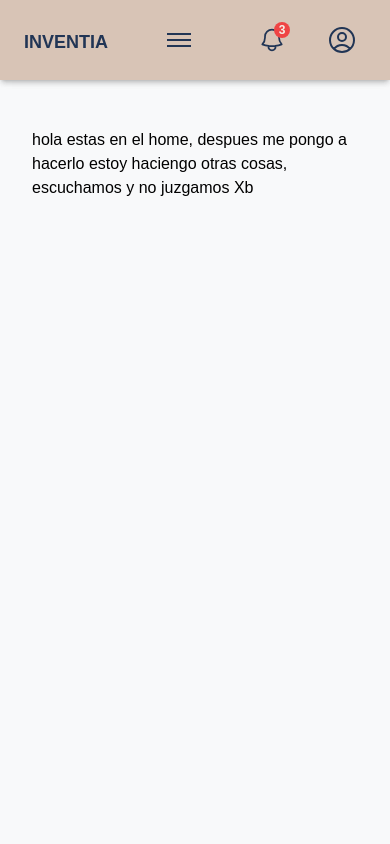
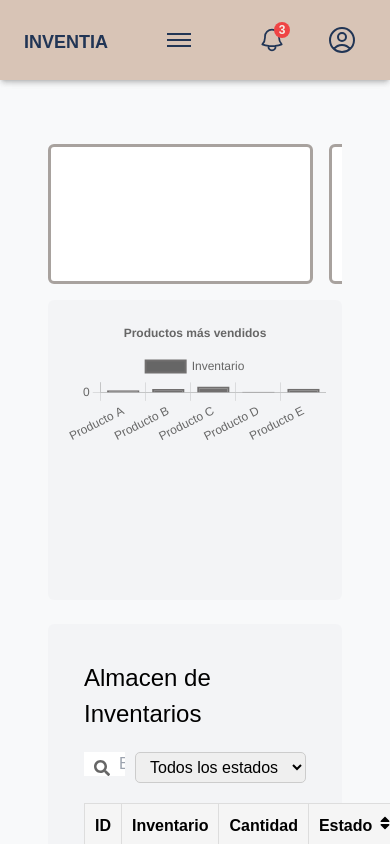
Before and after one commit to No-Country-simulation/S20-21-webapp, a React (Vite) app in the folder client/inventario/: page /inventario/home in a window 390 px wide. Built offline with nearby package versions, Linux system fonts and the light colour scheme.

Commit message:
Add: Arreglos y añadidos a Home

```diff
--- /dev/null
+++ b/client/inventario/src/components/Almacen/Almacen.tsx
@@ -0,0 +1,123 @@
+import { useState } from "react";
+import { FaEdit, FaTrash, FaSearch, FaSort, FaSortUp, FaSortDown } from "react-icons/fa";
+import "./almacen.css";
+
+interface Almacen {
+    id: number;
+    almacen: string;
+    cantidad: number;
+    estado: string;
+}
+
+const AlmacenesIniciales: Almacen[] = [
+    { id: 1, almacen: "Inventario A", cantidad: 120, estado: "Disponible" },
+    { id: 2, almacen: "Inventario B", cantidad: 190, estado: "Por agotarse" },
+    { id: 3, almacen: "Inventario C", cantidad: 300, estado: "Disponible" },
+    { id: 4, almacen: "Inventario D", cantidad: 50, estado: "Agotado" },
+    { id: 5, almacen: "Inventario E", cantidad: 200, estado: "Disponible" },
+];
+
+const TablaAlmacenes = () => {
+    const [almacenes, setAlmacenes] = useState(AlmacenesIniciales);
+    const [busqueda, setBusqueda] = useState("");
+    const [filtroEstado, setFiltroEstado] = useState("");
+    const [ordenEstado, setOrdenEstado] = useState<"asc" | "desc" | null>(null);
+
+    const cambiarEstado = (id: number, nuevoEstado: string) => {
+        setAlmacenes(almacenes.map(item =>
+            item.id === id ? { ...item, estado: nuevoEstado } : item
+        ));
+    };
+
+    const filtrarAlmacenes = almacenes.filter(item => {
+        const coincideNombre = item.almacen.toLowerCase().includes(busqueda.toLowerCase());
+        const coincideEstado = filtroEstado ? item.estado === filtroEstado : true;
+        return coincideNombre && coincideEstado;
+    });
+
+    const ordenarAlmacenes = () => {
+        if (!ordenEstado) return filtrarAlmacenes;
+        return filtrarAlmacenes.sort((a, b) => {
+            if (ordenEstado === "asc") return a.estado.localeCompare(b.estado);
+            return b.estado.localeCompare(a.estado);
+        });
+    };
+
+    const almacenesFiltradosYOrdenados = ordenarAlmacenes();
+
+    return (
+        <div className="container">
+            <h2 className="title">Almacen de Inventarios</h2>
+            <div className="filters">
+                <div className="search-container">
+                    <FaSearch className="search-icon" />
+                    <input
+                        type="text"
+                        placeholder="Buscar producto por nombre"
+                        className="search-input"
+                        value={busqueda}
+                        onChange={(e) => setBusqueda(e.target.value)}
+                    />
+                </div>
+                <select
+                    className="status-filter"
+                    value={filtroEstado}
+                    onChange={(e) => setFiltroEstado(e.target.value)}
+                >
+                    <option value="">Todos los estados</option>
+                    {["Disponible", "Por agotarse", "Agotado"].map((estado) => (
+                        <option key={estado} value={estado}>
+                            {estado}
+                        </option>
+                    ))}
+                </select>
+            </div>
+            <table className="table">
+                <thead>
+                    <tr>
+                        <th>ID</th>
+                        <th>Inventario</th>
+                        <th>Cantidad</th>
+                        <th>
+                            Estado
+                            <button
+                                className="sort-button"
+                                onClick={() => setOrdenEstado(ordenEstado === "asc" ? "desc" : "asc")}
+                            >
+                                {ordenEstado === "asc" ? <FaSortUp /> : ordenEstado === "desc" ? <FaSortDown /> : <FaSort />}
+                            </button>
+                        </th>
+                        <th>Acción</th>
+                    </tr>
+                </thead>
+                <tbody>
+                    {almacenesFiltradosYOrdenados.map(({ id, almacen, cantidad, estado }) => (
+                        <tr key={id}>
+                            <td>{id}</td>
+                            <td>{almacen}</td>
+                            <td>{cantidad}</td>
+                            <td>
+                                <select
+                                    value={estado}
+                                    onChange={(e) => cambiarEstado(id, e.target.value)}
+                                >
+                                    {["Disponible", "Por agotarse", "Agotado"].map((estadoOption) => (
+                                        <option key={estadoOption} value={estadoOption}>
+                                            {estadoOption}
+                                        </option>
+                                    ))}
+                                </select>
+                            </td>
+                            <td className="actions">
+                                <button className="edit" aria-label="Editar"><FaEdit /></button>
+                                <button className="delete" aria-label="Eliminar"><FaTrash /></button>
+                            </td>
+                        </tr>
+                    ))}
+                </tbody>
+            </table>
+        </div>
+    );
+};
+
+export default TablaAlmacenes;
--- /dev/null
+++ b/client/inventario/src/components/Almacen/almacen.css
@@ -0,0 +1,20 @@
+/* Estilos personalizados para la tabla */
+table {
+    width: 100%;
+    border-collapse: collapse;
+}
+
+th,
+td {
+    padding: 12px;
+    text-align: left;
+}
+
+th {
+    background-color: #f9fafb;
+    font-weight: 600;
+}
+
+tr:hover {
+    background-color: #f3f4f6;
+}
--- /dev/null
+++ b/client/inventario/src/components/Graficos/GraphBars.tsx
@@ -0,0 +1,58 @@
+import { Bar } from "react-chartjs-2";
+import {
+    Chart as ChartJS,
+    CategoryScale,
+    LinearScale,
+    BarElement,
+    Title,
+    Tooltip,
+    Legend,
+} from "chart.js";
+
+// Registrar componentes de Chart.js
+ChartJS.register(
+    CategoryScale,
+    LinearScale,
+    BarElement,
+    Title,
+    Tooltip,
+    Legend
+);
+
+const GraphBars = () => {
+    // Datos de los productos
+    const labels = ["Producto A", "Producto B", "Producto C", "Producto D", "Producto E"];
+    const dataValues = [120, 190, 300, 50, 200];
+
+
+
+    const datos = {
+        labels: labels,
+        datasets: [
+            {
+                label: "Inventario",
+                data: dataValues,
+                backgroundColor: "#55555",
+                borderColor: "#716f6f",
+                borderWidth: 2,
+            },
+        ],
+    };
+
+    const opciones = {
+        responsive: true,
+        plugins: {
+            legend: {
+                position: "top" as const,
+            },
+            title: {
+                display: true,
+                text: "Productos más vendidos",
+            },
+        },
+    };
+
+    return <Bar data={datos} options={opciones} />;
+};
+
+export default GraphBars;
--- /dev/null
+++ b/client/inventario/src/page/home/home.css
@@ -0,0 +1,9 @@
+/* Para mejorar el scroll del carrusel en móvil */
+.md\:hidden::-webkit-scrollbar {
+    height: 4px;
+}
+
+.md\:hidden::-webkit-scrollbar-thumb {
+    background-color: #cbd5e0;
+    border-radius: 2px;
+}
--- a/client/inventario/src/page/home/home.tsx
+++ b/client/inventario/src/page/home/home.tsx
@@ -1,7 +1,38 @@
+import TablaAlmacenes from "../../components/Almacen/Almacen";
+import GraphBars from "../../components/Graficos/GraphBars";
+
 const Home = () => {
   return (
-    <div>hola estas en el home, despues me pongo a hacerlo estoy haciengo otras cosas, escuchamos y no juzgamos Xb </div>
-  )
-}
+    <div className="h-full w-full p-4">
+      {/* Carrusel - Solo en mobile */}
+      <div className="md:hidden w-full h-[140px] flex overflow-x-auto snap-x snap-mandatory space-x-4 mb-4">
+        <div className="border-[3px] border-stone-400 h-full w-[90%] flex-shrink-0 rounded-md snap-center bg-white"></div>
+        <div className="border-[3px] border-stone-400 h-full w-[90%] flex-shrink-0 rounded-md snap-center bg-white"></div>
+        <div className="border-[3px] border-stone-400 h-full w-[90%] flex-shrink-0 rounded-md snap-center bg-white"></div>
+      </div>
 
-export default Home
+      {/* Diseño normal - Solo en desktop */}
+      <div className="hidden md:flex w-full h-[140px] justify-between mb-6">
+        <div className="shadow-[0px_1px_6px_6px_#E5E1DA] h-full w-[32.5%] rounded-md bg-white"></div>
+        <div className="shadow-[0px_1px_6px_6px_#E5E1DA] h-full w-[32.5%] rounded-md bg-white"></div>
+        <div className="shadow-[0px_1px_6px_6px_#E5E1DA] h-full w-[32.5%] rounded-md bg-white"></div>
+      </div>
+
+      {/* Gráfico */}
+      <div className="w-full mb-6">
+        <div className="w-full h-[300px] md:h-[400px] bg-gray-100 rounded-md p-4">
+          <GraphBars/>
+        </div>
+      </div>
+
+      {/* Tabla */}
+      <div className="w-full">
+        <div className="w-full h-[300px] md:h-[400px] bg-gray-100 rounded-md p-4">
+          <TablaAlmacenes/>
+        </div>
+      </div>
+    </div>
+  );
+};
+
+export default Home;
--- a/client/inventario/src/routes/route.tsx
+++ b/client/inventario/src/routes/route.tsx
@@ -6,7 +6,6 @@
 
 import { createBrowserRouter } from "react-router-dom";
 import LandingPage from "../page/landing/landingPage";
-import Bacio from "../page/bacio";
 import Layaud from "../page/Layaud/Layaud";
 import Perfil from "../page/perfil/perfil";
 import Inventario from "../page/inventario/inventario";
@@ -47,10 +46,6 @@ const router = createBrowserRouter([
         element: <Layaud />,
         children: [
             {
-                path: "bacio",
-                element: <Bacio />,
-            },
-            {
                 path: "perfil",
                 element: <Perfil />,
             },
```
